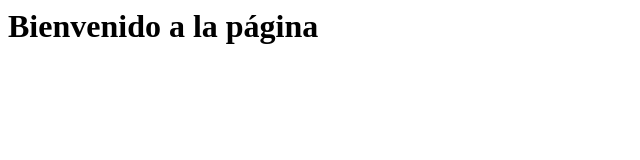
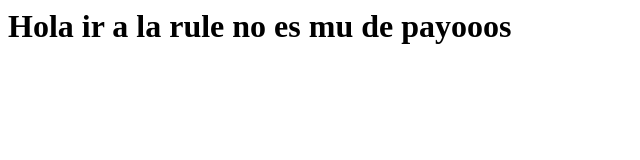
Before and after one commit to AdriAST/PruebaUno, a plain HTML site: page index.html in a window 1280 px wide. Shown: the whole page, without its empty margins (0-640 px from the left). Drawn offline with Linux system fonts and the light colour scheme.

Commit message:
Actualizacion de la rama

```diff
--- a/index.html
+++ b/index.html
@@ -2,5 +2,5 @@
 <head>
 </head>
 <body>
-<h1> Bienvenido a la página</h1>
+<h1> Hola ir a la rule no es mu de payooos</h1>
 </body>
```
